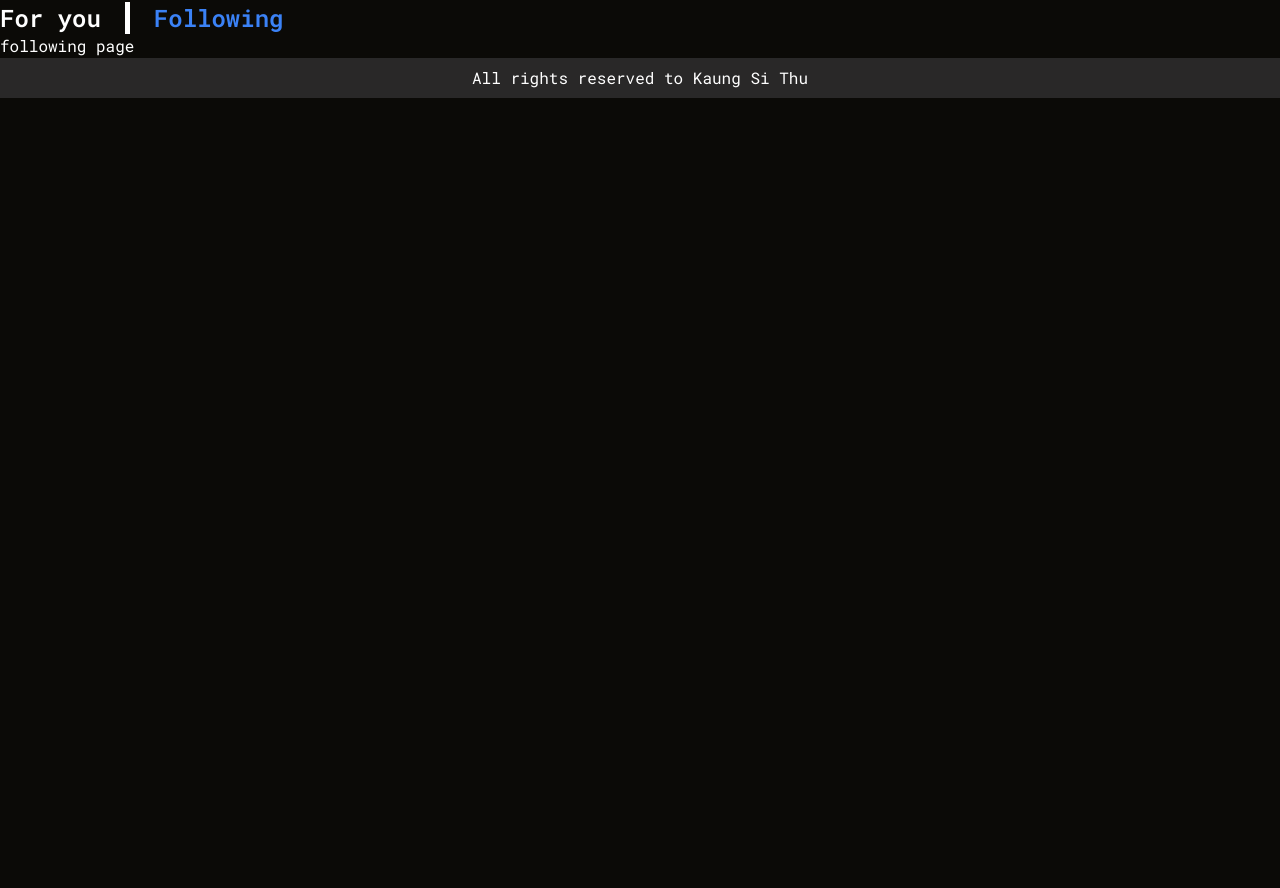
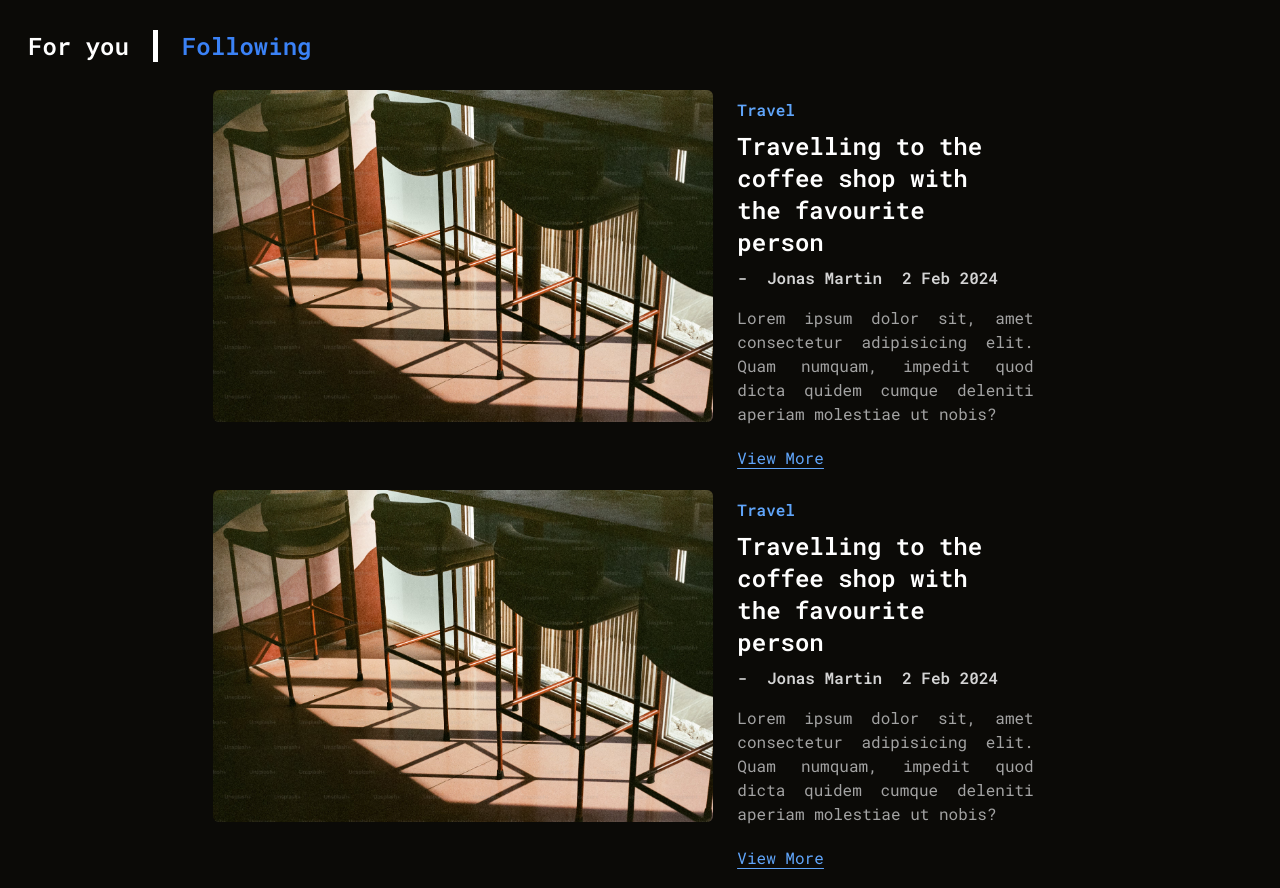
Before and after one commit to Kaungsithu-2396/Vibra_FE, a Next.js app: page /blog/following in a window 1280 px wide. Shown: the part 158-1046 px from the top of the page. Before the commit the page ends 800 px from the top, so only its background shows below. Built offline with nearby package versions, Linux system fonts and the light colour scheme.

Commit message:
blog detail

```diff
--- a/src/app/blog/detail/[blogId]/page.tsx
+++ b/src/app/blog/detail/[blogId]/page.tsx
@@ -1,4 +1,6 @@
+import BlogDetail from "@/app/ui/Blog/BlogDetail";
 import Image from "next/image";
+import Link from "next/link";
 import React from "react";
 interface prop {
     params: {
@@ -8,24 +10,7 @@
 export default function page({ params }: prop) {
     return (
         <section className="my-6 m-auto w-[60%] ">
-            <div className=" h-[24vh] flex flex-col justify-center items-start">
-                <h1 className="text-4xl font-bold mb-2    text-start ">
-                    Travelling to the coffee shop with the favourite person
-                </h1>
-                <span className="text-start  mt-3 mb-0 gap-8 flex ">
-                    <h2>27 Feb 2024</h2>
-                    <h2>Jonas Martin</h2>
-                </span>
-            </div>
-
-            <Image
-                src={"/test-2.avif"}
-                alt="Detail image for testing"
-                width={500}
-                height={700}
-                className=" w-full m-auto rounded-md"
-            />
-            <div className=""></div>
+            <BlogDetail />
         </section>
     );
 }
--- a/src/app/blog/following/page.tsx
+++ b/src/app/blog/following/page.tsx
@@ -1,5 +1,48 @@
 import React from "react";
-
+import BlogCard from "@/app/ui/Home/BlogCard";
 export default function page() {
-    return <div className="">following page</div>;
+    return (
+        <section className="w-2/3 m-auto">
+            <BlogCard
+                Category={"Travel"}
+                image="/test-2.avif"
+                horizontal={true}
+                id={"2"}
+                title="Travelling to the coffee shop with the favourite person"
+                paragraph={
+                    "Lorem ipsum dolor sit, amet consectetur adipisicing elit. Quam numquam, impedit quod dicta quidem cumque deleniti aperiam molestiae ut nobis?"
+                }
+            />
+            <BlogCard
+                Category={"Travel"}
+                image="/test-2.avif"
+                horizontal={true}
+                id={"2"}
+                title="Travelling to the coffee shop with the favourite person"
+                paragraph={
+                    "Lorem ipsum dolor sit, amet consectetur adipisicing elit. Quam numquam, impedit quod dicta quidem cumque deleniti aperiam molestiae ut nobis?"
+                }
+            />
+            <BlogCard
+                Category={"Travel"}
+                image="/test-2.avif"
+                horizontal={true}
+                id={"2"}
+                title="Travelling to the coffee shop with the favourite person"
+                paragraph={
+                    "Lorem ipsum dolor sit, amet consectetur adipisicing elit. Quam numquam, impedit quod dicta quidem cumque deleniti aperiam molestiae ut nobis?"
+                }
+            />
+            <BlogCard
+                Category={"Travel"}
+                image="/test-2.avif"
+                horizontal={true}
+                id={"2"}
+                title="Travelling to the coffee shop with the favourite person"
+                paragraph={
+                    "Lorem ipsum dolor sit, amet consectetur adipisicing elit. Quam numquam, impedit quod dicta quidem cumque deleniti aperiam molestiae ut nobis?"
+                }
+            />
+        </section>
+    );
 }
--- /dev/null
+++ b/src/app/ui/Blog/BlogDetail.tsx
@@ -0,0 +1,50 @@
+import React from "react";
+import Image from "next/image";
+import Link from "next/link";
+import { FaPlus } from "react-icons/fa";
+export default function BlogDetail() {
+    return (
+        <>
+            <div className=" h-[24vh] flex flex-col justify-center items-start">
+                <h1 className="text-4xl font-bold mb-2    text-start ">
+                    Travelling to the coffee shop with the favourite person
+                </h1>
+                <span className="text-start  mt-3 mb-0 ">
+                    <span className="flex gap-6">
+                        <h2>Jonas Martin</h2>
+                        <Link href={"/"}>
+                            {" "}
+                            <p className="text-blue-300 font-bold flex justify-center items-center gap-2 cursor-pointer">
+                                {" "}
+                                <FaPlus /> Follow
+                            </p>
+                        </Link>
+                    </span>
+                    <h2 className="py-3">27 Feb 2024</h2>
+                </span>
+            </div>
+
+            <Image
+                src={"/test-2.avif"}
+                alt="Detail image for testing"
+                width={500}
+                height={700}
+                className=" w-full m-auto rounded-md"
+            />
+            <div className="py-5">
+                <p className="text-2xl tracking-wider leading-10 indent-10 text-justify ">
+                    Lastly, after a little hand-picking, we found the 8 repos
+                    below. 👇 These repos will be particularly useful when you
+                    want to build cool web apps. If you are interested in
+                    working on building small apps, and you enjoy the applied AI
+                    side, we recommend you check out Creator Quests, an
+                    open-source challenge that rewards developers for creating
+                    cool GenerativeAI apps with ChatGPT, Claude, Gemini and
+                    more. 🙃 💰 The latest Creator Quest challenges you to build
+                    developer tools using Generative AI. To participate, simply
+                    sign up to Quine and head to Quests.
+                </p>
+            </div>
+        </>
+    );
+}
--- a/src/app/ui/Blog/NavForBlog.tsx
+++ b/src/app/ui/Blog/NavForBlog.tsx
@@ -7,7 +7,7 @@
     const pathName = usePathname();
     return (
         <>
-            <span className="flex gap-6 text-2xl font-bold">
+            <span className="flex gap-6 text-2xl font-bold m-7">
                 <h1>
                     {" "}
                     <Link
```
